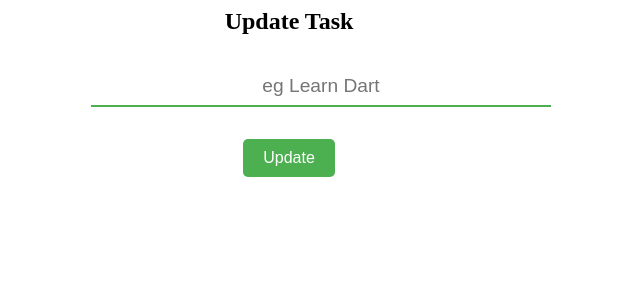
After one commit to Mwitimm/simple_todo_list, a Flask app: template templates/Update.html in a window 1280 px wide. The commit adds this page. Shown: the top 300 px of the page, without its empty margins (351-991 px from the left). Run offline with Flask 3, Linux system fonts and the light colour scheme; the template is opened without the code that fills it, so the values that code supplies are empty.

Commit message:
Added an update page and a style sheet for it

```diff
--- a/main.py
+++ b/main.py
@@ -59,10 +59,10 @@ def home():
         tasks = get_all_tasks()
         return render_template("Home.html",tasks=tasks)
 
-@app.route("/update",methods=["POST","GET"])
-def update():
+@app.route("/update/<int:id>",methods=["POST","GET"])
+def update(id):
     if request.method == "POST":
-        return "<h1>Update clicked</h1>"
+        return render_template("update.html")
     else:
         tasks = get_all_tasks()
         return render_template("Home.html",tasks=tasks)
--- /dev/null
+++ b/static/Update.css
@@ -0,0 +1,47 @@
+
+form {
+    display: flex;
+    flex-direction: column;
+    align-items: center;
+    text-align: center;
+    width: 100%;
+  }
+
+  label {
+    font-weight: bold;
+    margin-bottom: 2rem 1.5rem;
+    text-align: center;
+    font-size: 1.5rem;
+  }
+
+  input[type="text"] {
+    padding: 8px;
+    border: none;
+    border-bottom: 2px solid #4CAF50;
+    width: 100%;
+    font-size: 1.2rem;
+    text-align: center;
+    margin: 2rem 1.5rem;
+    outline: none;
+  }
+
+  input[type="text"]::placeholder {
+    text-align: center;
+  }
+
+  input[type="submit"] {
+    background-color: #4CAF50;
+    color: white;
+    border: none;
+    padding: 10px 20px;
+    text-align: center;
+    text-decoration: none;
+    display: inline-block;
+    font-size: 16px;
+    border-radius: 5px;
+    cursor: pointer;
+  }
+
+  input[type="submit"]:hover {
+    background-color: #3e8e41;
+  }
--- /dev/null
+++ b/templates/Update.html
@@ -0,0 +1,20 @@
+{%extends "Base.html"%}
+
+
+{%block title%}Update{%endblock%}
+
+{%block style%}
+<link rel="stylesheet" href="static/Update.css">
+{%endblock%}
+{%block body%}
+
+<form action="#" method="POST">
+<div>
+    <label for="task" class="">Update Task</label>
+    <input type = "text" name="task" placeholder="eg Learn Dart" required/>
+</div>
+<div class="">
+    <input type="submit" value="Update">
+</div>
+</form>
+{%endblock%}
```
Also changed, not shown: static/Home.css (+17 -6 lines), templates/Home.html (+6 -6 lines), tasks.db (added).
